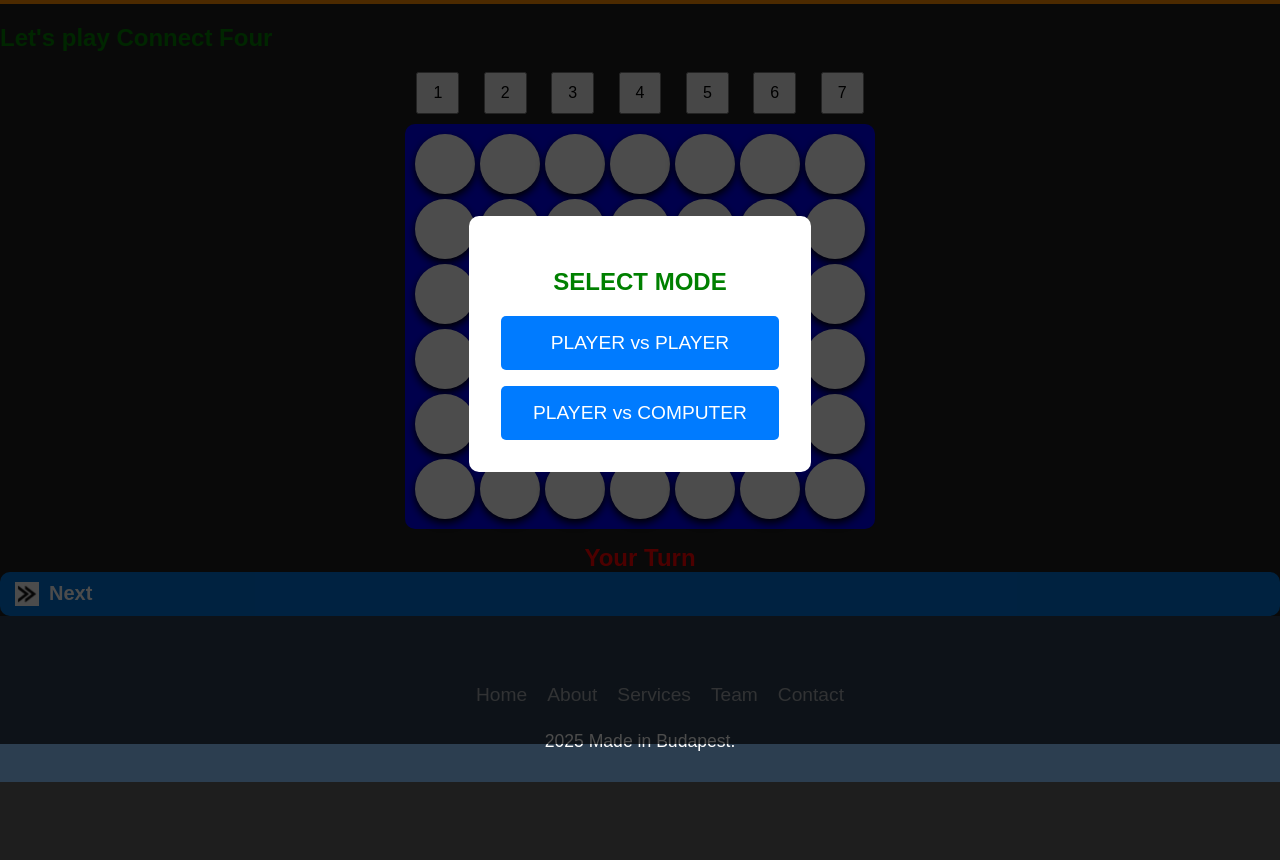
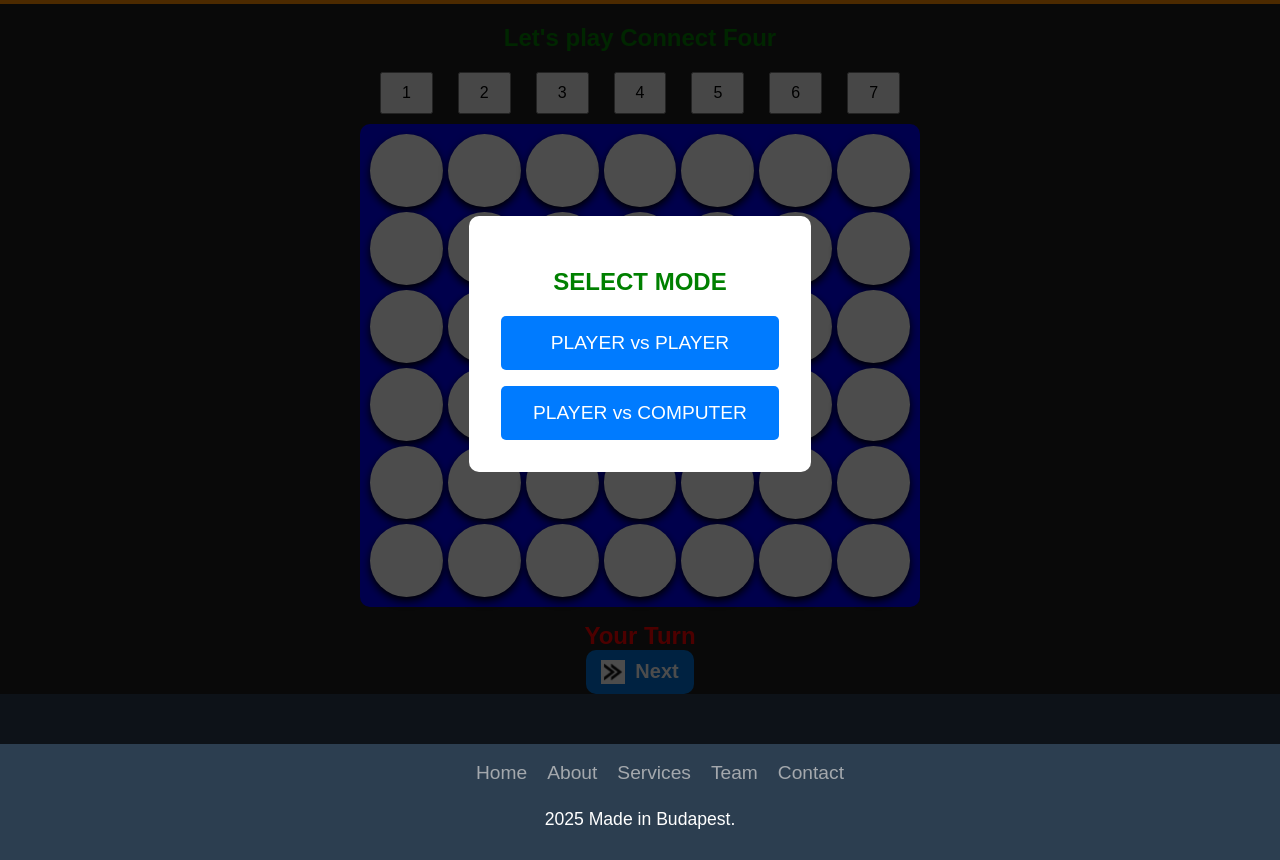
Before and after one commit to nobu0903/Web_ConnectFour, a plain HTML site: page html/index.html in a window 1280 px wide. Shown: the part 56-916 px from the top of the page. Before the commit the page ends 838 px from the top, so only its background shows below. Drawn offline with Linux system fonts and the light colour scheme.

Commit message:
変更。。なんか画面小さいときうまくいかない

```diff
--- a/css/board.css
+++ b/css/board.css
@@ -2,30 +2,66 @@
     display: flex;
     flex-direction: column;
     align-items: center;
+    width: 100%;       /* 画面サイズに合わせる */
+    max-width: 600px;  /* ボードの最大幅を決める */
 }
 
+
 #button-container {
-    margin-bottom: 10px; /*ボタンのとボードの間に１０ｐｘの空間を入れる*/
+    display: flex;
+    justify-content: center;
+    width: 90%; /* ボードの幅に合わせる */
+    max-width: 600px;
+    margin-bottom: 10px;
+    gap: 5px; /* ボタン間の間隔 */
 }
 
+.column-button {
+    flex: 1; /* ボタンの幅を均等に */
+    min-width: 20px; /* 小さすぎるのを防ぐ */
+    padding: 8px; /* 少し小さめのパディング */
+    font-size: clamp(12px, 2vw, 16px); /* 画面サイズに応じたフォントサイズ */
+    cursor: pointer;
+}
+
+/* 小さい画面ではボタンサイズを調整 */
+@media (max-width: 400px) {
+    .column-button {
+        padding: 5px;
+        font-size: 12px;
+    }
+}
+
+
+
+
+
+
+
 #board {
-    display: grid;
+    display:grid ;
     grid-template-columns: repeat(7, 60px);
     grid-template-rows: repeat(6, 60px);
     gap: 5px;
     background-color: blue;
     padding: 10px;
     border-radius: 10px;
-    width: fit-content;
+    width: 90%;
     margin: auto;
+    max-width: 600px;   /* 最大サイズを決める */
+    aspect-ratio: 7 / 6; /* ボードの比率を固定 */
+    /* セルの大きさを自動調整 */
+    grid-template-columns: repeat(7, minmax(0, 1fr));
+    grid-template-rows: repeat(6, minmax(0, 1fr));
+    gap: 5px;
 }
 
 .cell {
-    width: 60px;
-    height: 60px;
+    width: 100%;  /* 画面幅に応じて縮小 */
+    height: 100%; /* 縦横サイズを統一 */
     background-color: white;
     border-radius: 50%;
-    display: flex;
+    display:flex;
     align-items: center;
     justify-content: center;
     box-shadow: 0 4px 8px rgba(0, 0, 0, 1); /* 影の効果 */
@@ -146,3 +182,9 @@
     height: 24px;
     margin-right: 10px;
 }
+
+.container {
+    display: flex;
+  flex-direction: column;
+  align-items: center; /* ボードを中央揃え */
+}
--- a/html/index.html
+++ b/html/index.html
@@ -12,6 +12,7 @@
 </head>
 
 <body>
+    <div class="container">
         <header class="header">
             <a href="./index.html" class="header__logo">CONNECT FOUR</a>
 
@@ -89,6 +90,7 @@
             </ul>
             <p class="copyright"> 2025 Made in Budapest.</p>
         </footer>
+    </div>
 
 <script src="../script.js"></script>
 
```
Lines whose indentation alone changed are shown as unchanged.
